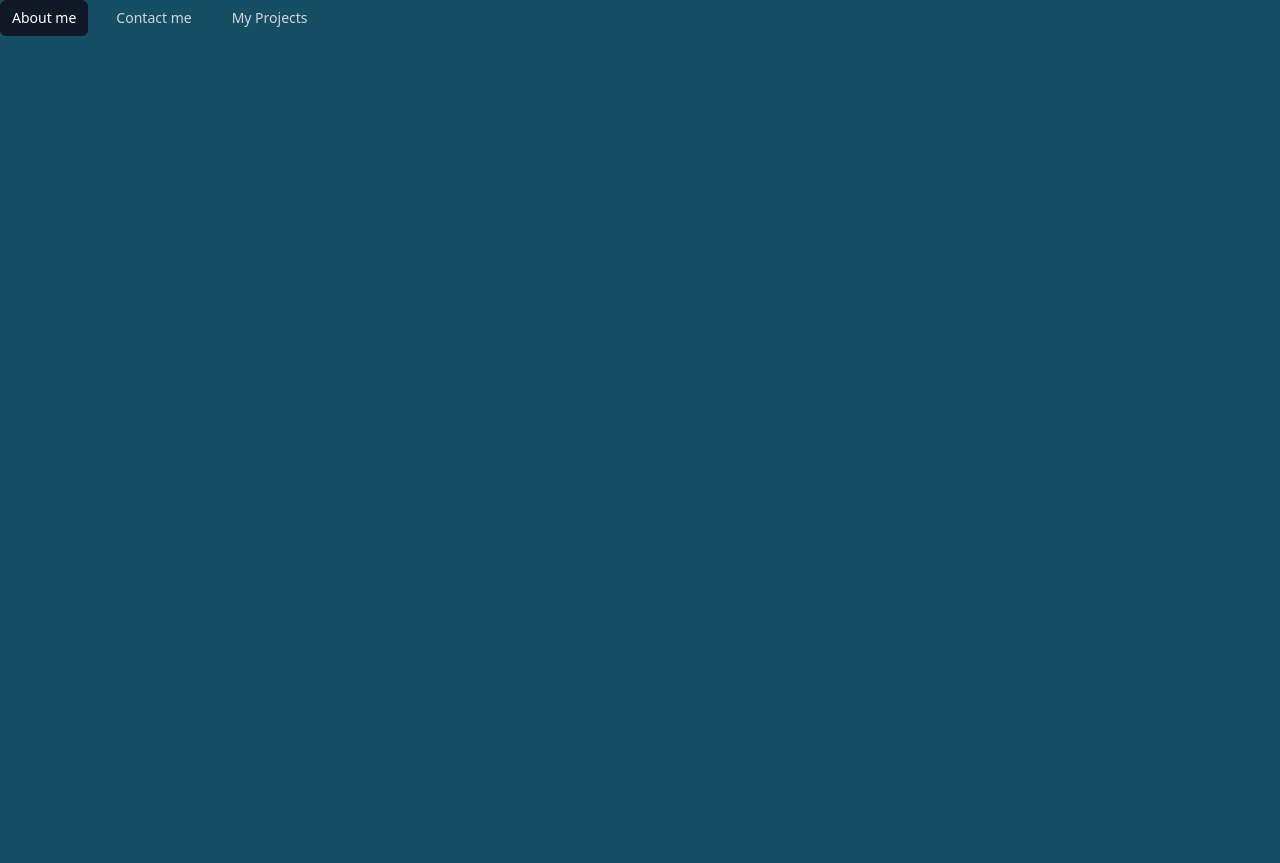
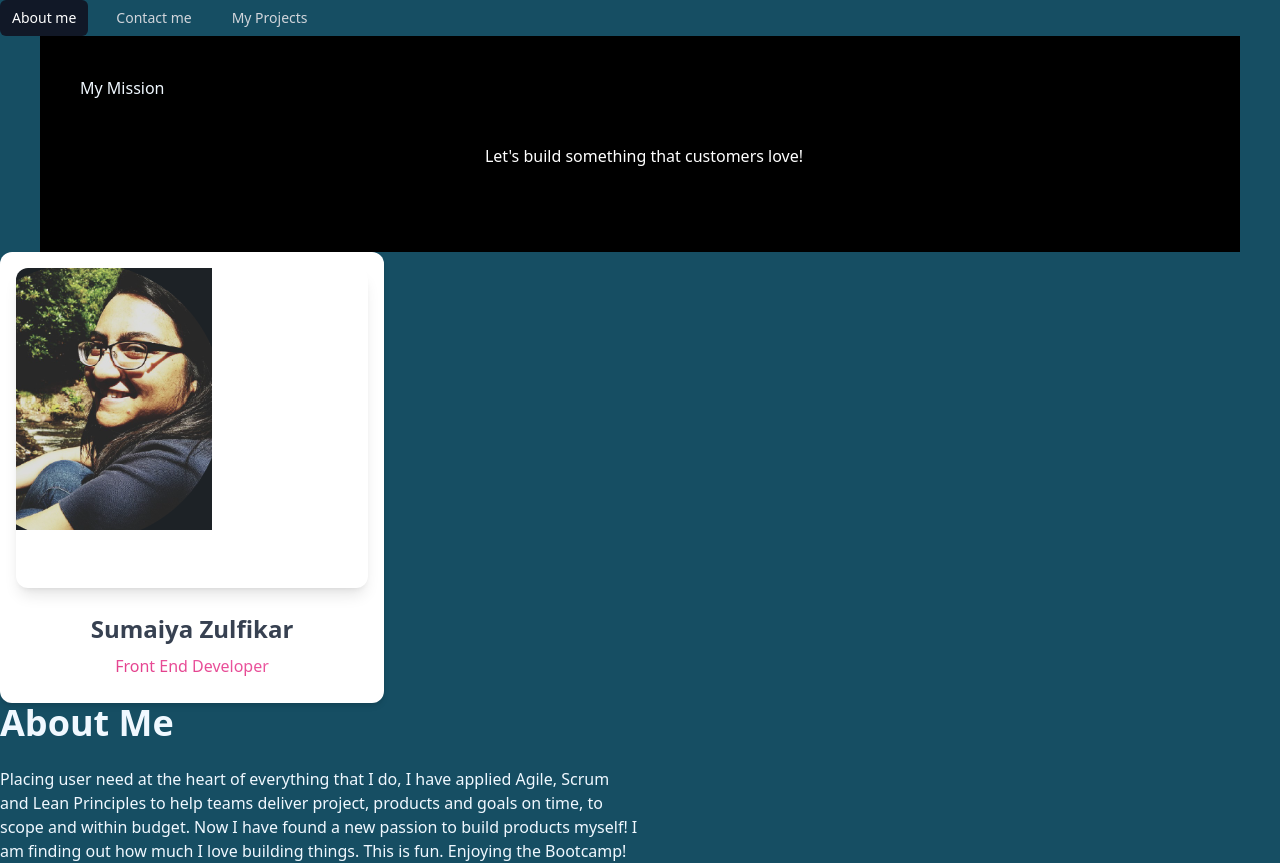
Before and after one commit to sumzulfikar/Sumaiya-FrontEnd-Portfolio, a React (Vite) app: page / in a window 1280 px wide. Before the commit the page ends 800 px from the top, so only its background shows below. Built offline with nearby package versions, Linux system fonts and the light colour scheme.

Commit message:
profile added

```diff
--- a/src/App.jsx
+++ b/src/App.jsx
@@ -4,9 +4,11 @@ import Navbar from './components/Navbar'
 import Profile from './components/Profile'
 import Mission from './components/Mission'
 import Contact from './components/Contact'
+import AboutMe  from "./components/AboutMe";
 import TechStack from './components/TechStack'
 import Projects from './components/Projects'
 import Footer from './components/Footer'
+
 
 
 function App() {
@@ -16,6 +18,7 @@ function App() {
       <Navbar/>
       <Mission/>
       <Profile/>
+      <AboutMe/>
       <Contact/>
       <TechStack/>
       <Projects/>
--- /dev/null
+++ b/src/components/AboutMe.jsx
@@ -0,0 +1,20 @@
+import React from "react";
+
+const AboutMe=()=>{
+
+return(
+    <div className="md:7/12 lg:w-6/12">
+        <h2 className="text-2xl  font-bold md:text-4xl">About Me</h2>
+        <p className="mt-6 ">Placing user need at the heart of everything that I do,
+        I have applied Agile, Scrum and Lean Principles to help teams deliver project,
+         products and goals on time, to scope and within budget.
+         Now I have found a new passion to build products myself!
+         I am finding out how much I love building things. This is fun. Enjoying the Bootcamp!</p>
+     </div>
+
+);
+
+
+}
+
+export default AboutMe;
--- a/src/components/Mission.jsx
+++ b/src/components/Mission.jsx
@@ -1,6 +1,16 @@
 import React from "react";
 
 const Mission=()=>{
+return(
+	<section class="component bg-black p-10 mx-1 md:mx-10 ">
+        <h3>My Mission</h3>
+		<blockquote class="relative text-white text-center p-10 w-full m-1">
+        Let's build something that customers love!
+
+		</blockquote>
+	</section>
+
+);
 
 }
 
--- a/src/components/Navbar.jsx
+++ b/src/components/Navbar.jsx
@@ -3,7 +3,7 @@ import React from "react";
 const Navbar=()=>{
  return (<div>
     <div class="flex space-x-4">
-        <a href="#profile" className="bg-gray-900 text-white rounded-md px-3 py-2 text-sm font-medium" aria-current="page">About me</a>
+        <a href="#aboutme" className="bg-gray-900 text-white rounded-md px-3 py-2 text-sm font-medium" aria-current="page">About me</a>
         <a href="#contact" className="text-gray-300 hover:bg-gray-700 hover:text-white rounded-md px-3 py-2 text-sm font-medium">Contact me</a>
         <a href="#projects"className="text-gray-300 hover:bg-gray-700 hover:text-white rounded-md px-3 py-2 text-sm font-medium">My Projects</a>
 
--- a/src/components/Profile.jsx
+++ b/src/components/Profile.jsx
@@ -1,6 +1,26 @@
 import React from "react";
+import assets from "../assets/my-pic.png"
 
 const Profile=()=>{
+    return (
+
+    <div class="relative flex w-96 flex-col rounded-xl bg-white bg-clip-border text-gray-700 shadow-md">
+            <div class="relative mx-4 mt-4 h-80 overflow-hidden rounded-xl bg-white bg-clip-border text-gray-700 shadow-lg">
+            <img src={assets} alt="profile-picture" />
+            </div>
+    <div class="p-6 text-center">
+            <h4 class="mb-2 block font-sans text-2xl font-semibold leading-snug tracking-normal text-blue-gray-900 antialiased">
+                Sumaiya Zulfikar
+            </h4>
+    <p class="block bg-gradient-to-tr from-pink-600 to-pink-400 bg-clip-text font-sans text-base font-medium leading-relaxed text-transparent antialiased">
+      Front End Developer
+    </p>
+  </div>
+
+  </div>
+
+
+    );
 
 
 }
```
Also changed, not shown: src/assets/my-pic.png (added).
